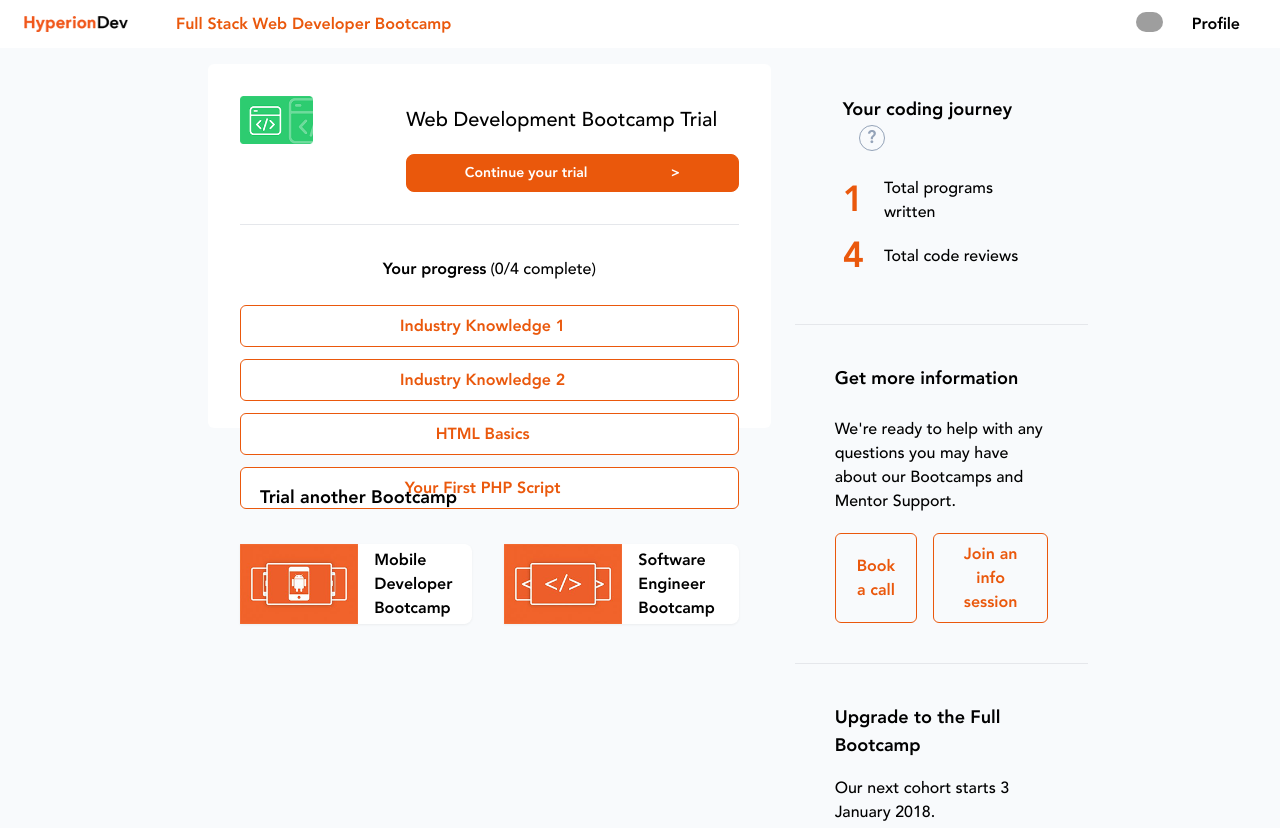
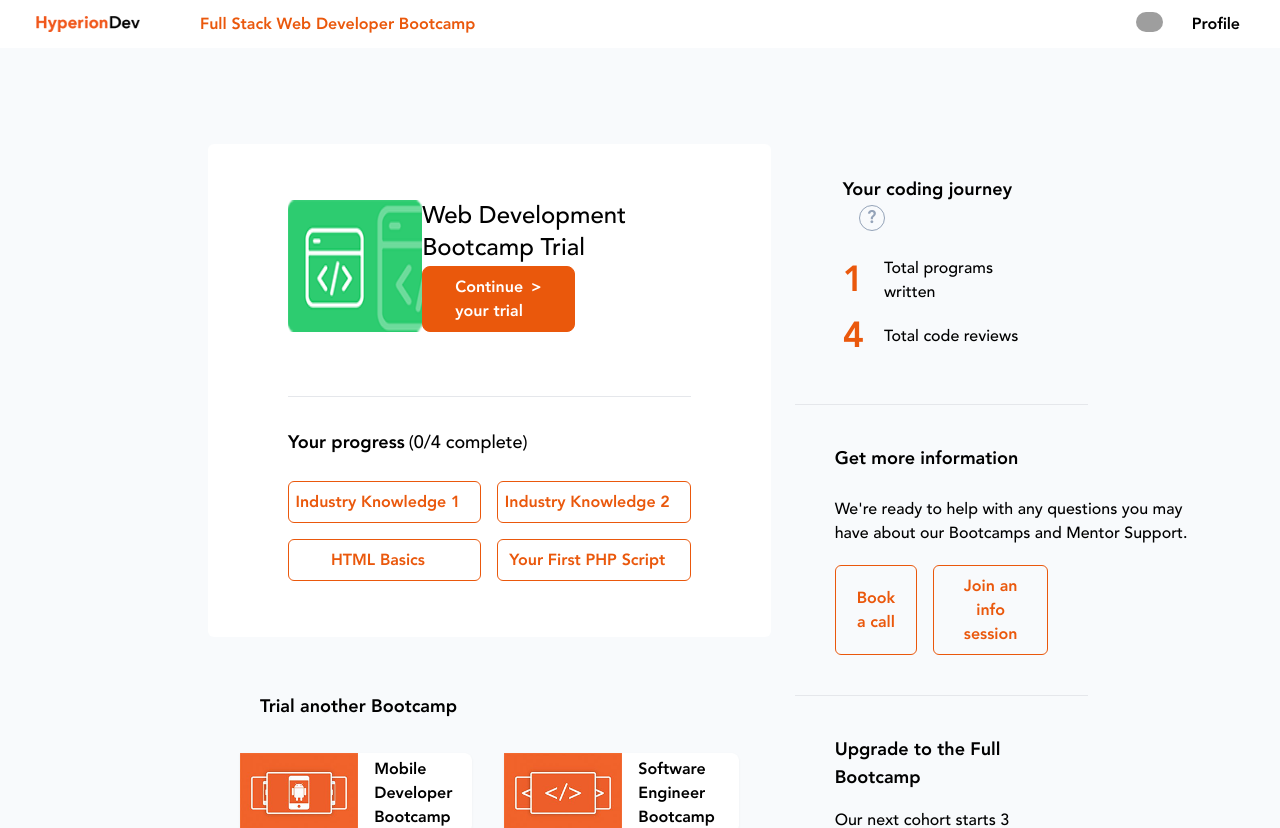
Before and after one commit to lazybump/Hyperion, a React (Vite) app: page / in a window 1280 px wide. Shown: the top 828 px of the page. Built offline with nearby package versions, Linux system fonts and the light colour scheme; grey boxes are pictures that could not be loaded.

Commit message:
make app desktop responsive

```diff
--- a/src/App.tsx
+++ b/src/components/App.tsx
@@ -8,7 +8,7 @@
   return (
     <>
       <Header />
-      <div className="lg:h-screen lg:px-48 lg:grid grid-cols-3 grid-rows-2 gap-2">
+      <div className="lg:px-48 lg:grid lg:grid-cols-3 lg:grid-rows-2 lg:gap-2 lg:mt-20">
         <MainContent />
         <Bootcamps />
         <div className="col-start-3 row-start-1 row-span-2">
--- a/src/Footer.tsx
+++ b/src/components/Footer.tsx
@@ -3,7 +3,7 @@
     <div>
       <div className="p-10 border-y">
         <h2 className="mb-6">Get more information</h2>
-        <p className="mb-5">
+        <p className="mb-5 lg:w-96">
           We're ready to help with any questions you may have about our
           Bootcamps and Mentor Support.
         </p>
--- a/src/Header.tsx
+++ b/src/components/Header.tsx
@@ -1,13 +1,13 @@
 const Header = () => {
   return (
     <header className="bg-white py-3 lg:px-6">
-      <nav className="flex items-center justify-around">
-        <img src="/assets/images/url.png" alt="/" className="h-4" />
+      <nav className="flex items-center justify-between">
+        <img src="/assets/images/url.png" alt="/" className="h-4 px-3" />
         <h3 className="lg:hidden text-sm font-bold">Get mentor support</h3>
         <h3 className="hidden lg:block flex-grow ml-12 text-primary font-bold">
           Full Stack Web Developer Bootcamp
         </h3>
-        <div className="bg-white relative lg:w-32 group cursor-pointer lg:pr-4 lg:pl-2">
+        <div className="bg-white pr-3 relative lg:w-32 group cursor-pointer lg:pr-4 lg:pl-2">
           <div className="flex justify-between space-x-2">
             <img
               src="/assets/images/student.png"
@@ -16,7 +16,7 @@
             />
             <span className="font-bold">Profile</span>
           </div>
-          <ul className="hidden group-hover:block group-hover:bg-white absolute right-0 left-0 p-4 font-bold space-y-1">
+          <ul className="hidden group-hover:block group-hover:bg-white absolute right-0 left-0 p-2 lg:p-4 font-bold space-y-1 rounded-sm shadow-md text-sm lg:text-base">
             <li>
               <a href="/">Edit Profile</a>
             </li>
--- a/src/MainContent.tsx
+++ b/src/components/MainContent.tsx
@@ -33,29 +33,31 @@
   const totalCompletedTopics = topics.filter((topic) => topic.isActive).length;
 
   return (
-    <main className="bg-white m-4 p-8 rounded-md max-w-4xl lg:col-span-2">
-      <section className="grid grid-cols-3 grid-rows-2 items-center">
+    <main className="bg-white m-4 p-8 lg:px-20 lg:py-14 rounded-md max-w-4xl lg:col-span-2">
+      <section className="grid grid-cols-3 grid-rows-2 items-center lg:items-stretch lg:justify-items-start">
         <img
           src="/assets/images/beginner-php-fundamentals.png"
-          className="h-12"
+          className="h-12 lg:row-span-2 lg:h-auto"
         />
-        <h1 className="col-span-2 text-xl">Web Development Bootcamp Trial</h1>
+        <h1 className="col-span-2 text-xl lg:text-2xl">
+          Web Development Bootcamp Trial
+        </h1>
         <a
           href="/"
-          className="col-start-2 col-span-2 bg-primary text-white text-sm rounded-lg px-4 py-2 flex justify-around border border-primary font-bold self-end"
+          className="bg-primary text-white text-sm rounded-lg px-4 py-2 col-start-2 col-span-2 flex justify-around border border-primary font-bold self-end lg:col-span-1 lg:px-8 lg:text-base lg:space-x-2"
         >
           <span>Continue your trial</span>
           <span>&gt;</span>
         </a>
       </section>
-      <section className="border-t mt-8 pt-8">
-        <h2 className="text-center mb-6 text-base">
+      <section className="border-t mt-8 lg:mt-16 pt-8">
+        <h2 className="text-center lg:text-left mb-6 text-base lg:text-lg">
           Your progress
           <span className="font-medium ml-1">
             ({totalCompletedTopics}/4 complete)
           </span>
         </h2>
-        <div className="flex flex-col space-y-3">
+        <div className="flex flex-col space-y-3 lg:grid lg:grid-cols-2 lg:gap-4 lg:space-y-0">
           {topics.map((topic) => (
             <TopicButton key={topic.id} {...topic} handleClick={toggleColor} />
           ))}
--- a/src/main.tsx
+++ b/src/main.tsx
@@ -1,6 +1,6 @@
 import React from "react";
 import ReactDOM from "react-dom/client";
-import App from "./App";
+import App from "./components/App";
 import "./index.css";
 
 ReactDOM.createRoot(document.getElementById("root") as HTMLElement).render(
```
Also changed, not shown: src/components/Bootcamps.tsx (renamed from src/Bootcamps.tsx), src/components/Journey.tsx (renamed from src/Journey.tsx), src/components/TopicButton.tsx (renamed from src/TopicButton.tsx).
